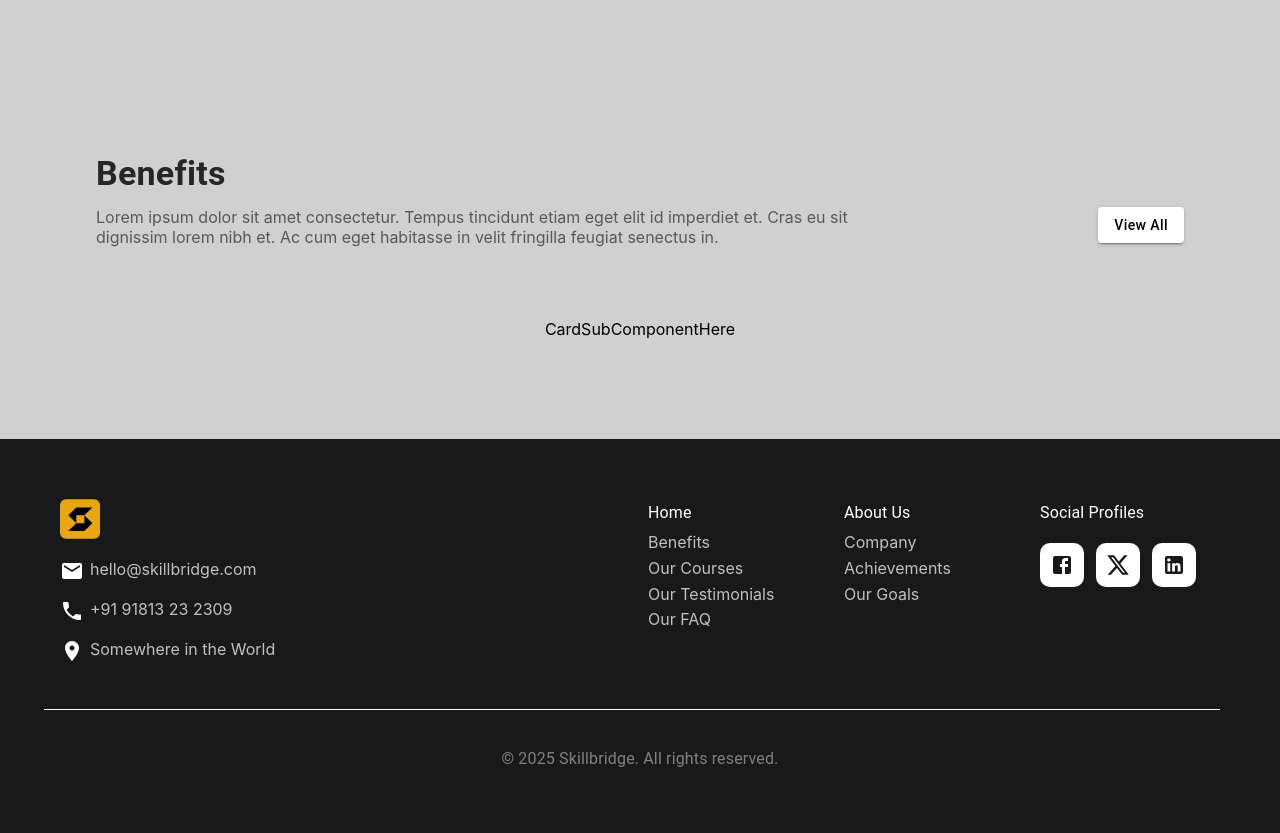
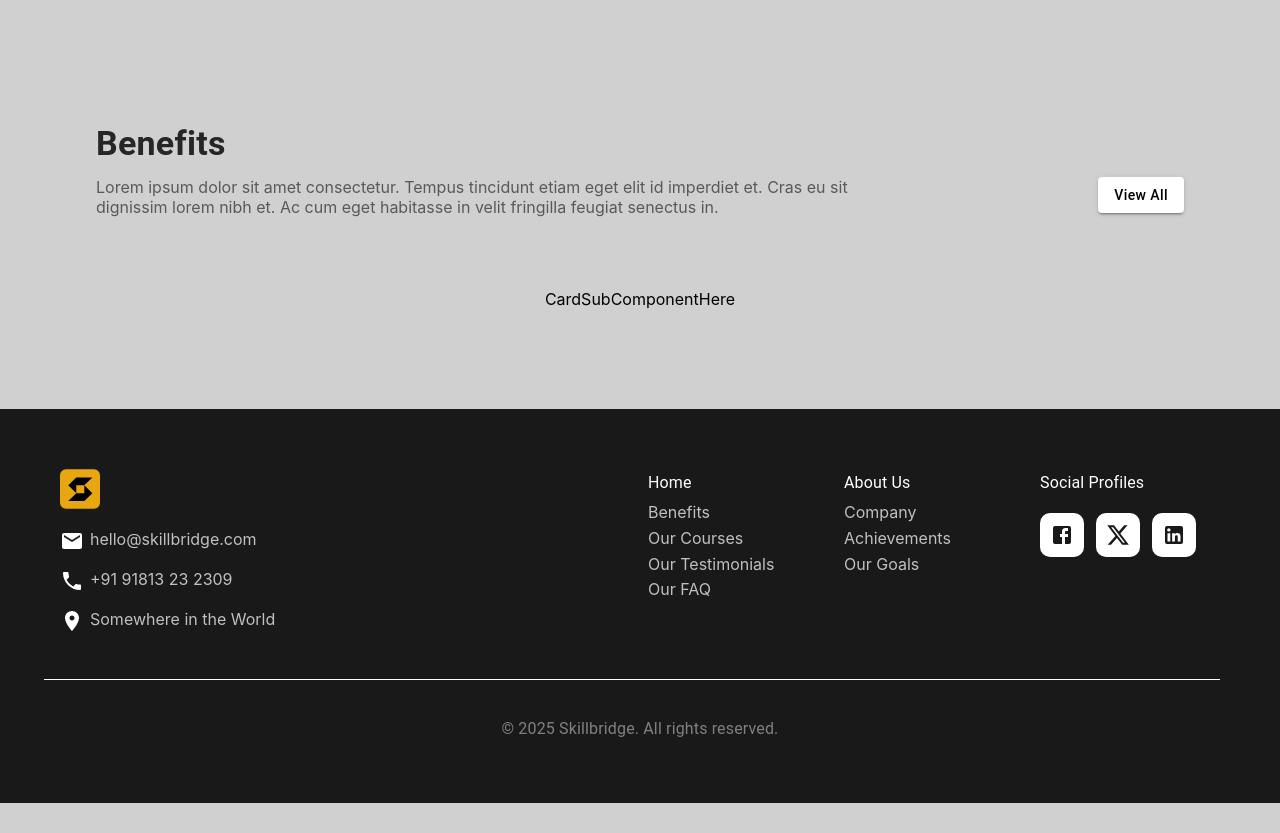
Before and after one commit to yousefkhalaf0/Skillbridge, a React (Create React App) app: page / in a window 1280 px wide. Shown: the part 1344-2177 px from the top of the page. After the commit the page ends 2147 px from the top, so only its background shows below. Built offline with nearby package versions, Linux system fonts and the light colour scheme.

Commit message:
adjust margin-top in home page styles; clean up button sx prop formatting

```diff
--- a/src/pages/homePage/homePage.css
+++ b/src/pages/homePage/homePage.css
@@ -84,7 +84,7 @@
 }
 
 .sectionsContainer {
-    margin-top: 150px;
+    margin-top: 120px;
     margin-left: auto;
     margin-right: auto;
 }
--- a/src/pages/homePage/homePage.jsx
+++ b/src/pages/homePage/homePage.jsx
@@ -66,7 +66,7 @@ export default function HomePage() {
                                 <Button
                                     className="sectionBtn"
                                     variant="contained"
-                                    sx={{ textTransform: 'none', }}>
+                                    sx={{ textTransform: 'none' }}>
                                     View All
                                 </Button>
                             </Box>
```
